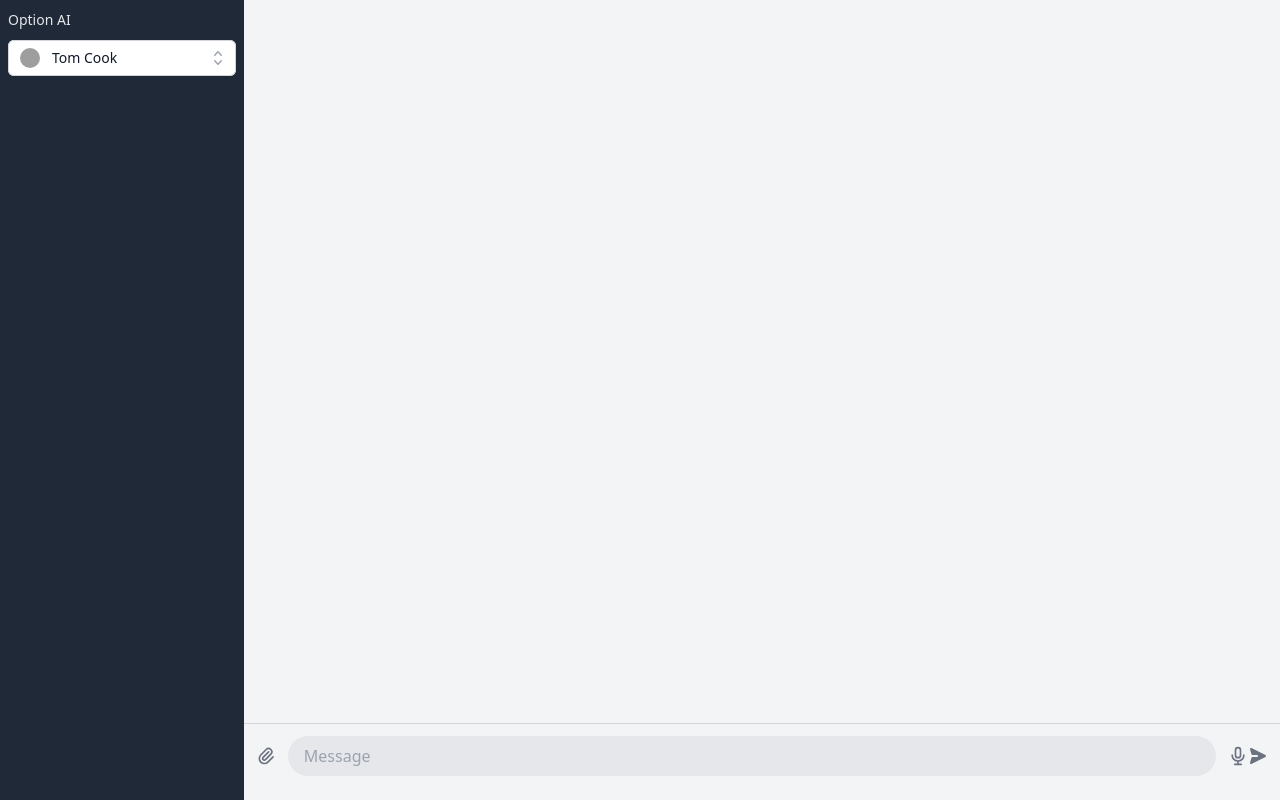
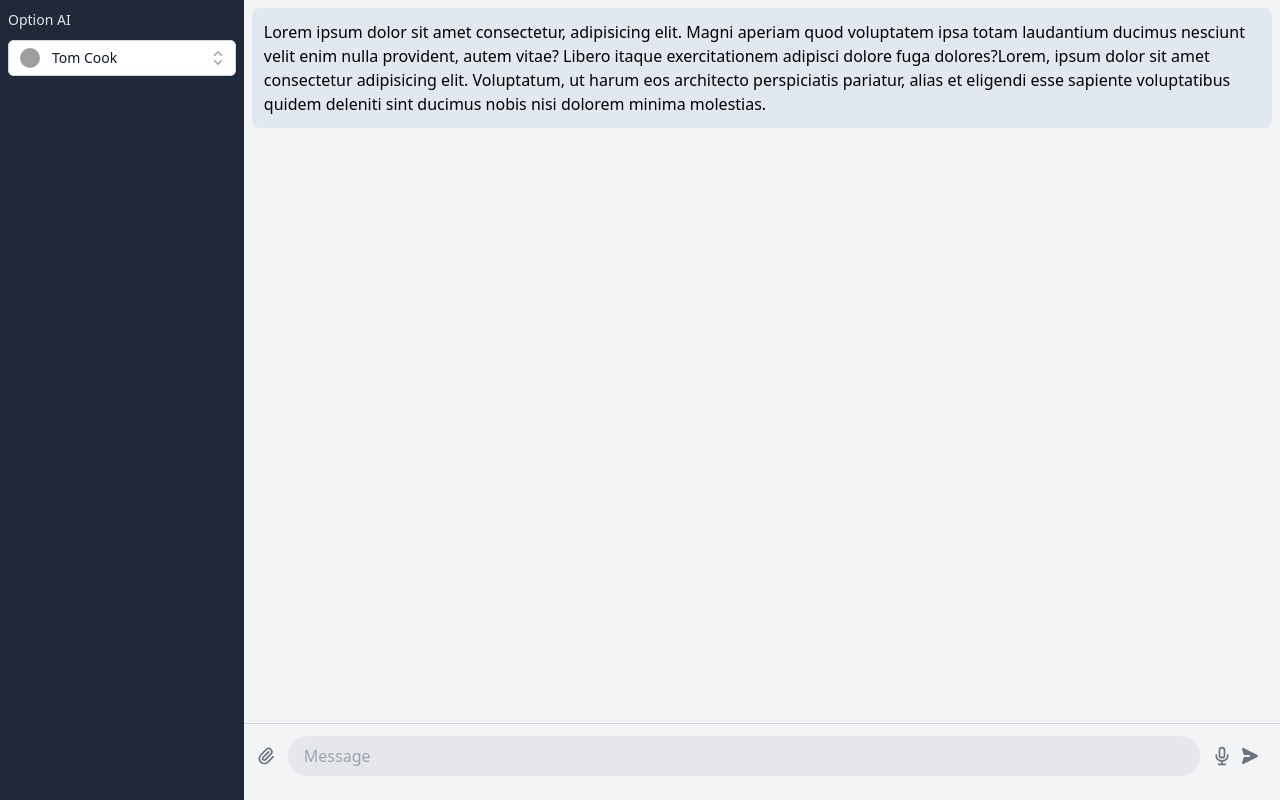
Before and after one commit to jibenight/React-ChatGPT, a React (Vite) app: page / in a window 1280 px wide. Built offline with nearby package versions, Linux system fonts and the light colour scheme; grey boxes are pictures that could not be loaded.

Commit message:
Chatzone componen

```diff
--- a/package.json
+++ b/package.json
@@ -14,7 +14,8 @@
     "dotenv": "^16.0.3",
     "openai": "^3.2.1",
     "react": "^18.2.0",
-    "react-dom": "^18.2.0"
+    "react-dom": "^18.2.0",
+    "react-hook-form": "^7.43.7"
   },
   "devDependencies": {
     "@types/react": "^18.0.28",
--- a/src/component/ChatInput.jsx
+++ b/src/component/ChatInput.jsx
@@ -1,5 +1,16 @@
+import { useForm } from 'react-hook-form';
+
 function ChatInput() {
+  const {
+    register,
+    handleSubmit,
+    watch,
+    formState: { errors },
+  } = useForm();
+  const onSubmit = data => console.log(data);
+
   return (
+    <form onSubmit={handleSubmit(onSubmit)}>
       <div className='absolute bottom-3 flex items-center justify-between w-full p-3 border-t border-gray-300'>
         <button>
           <svg
@@ -23,8 +34,10 @@ function ChatInput() {
           placeholder='Message'
           className='block w-full py-2 pl-4 mx-3 bg-gray-200 rounded-full outline-none focus:text-gray-700'
           name='message'
+          {...register('example')}
           required
         />
+
         <button>
           <svg
             xmlns='http://www.w3.org/2000/svg'
@@ -41,7 +54,7 @@ function ChatInput() {
             />
           </svg>
         </button>
-      <button type='submit'>
+        <button type='submit' className='mx-2'>
           <svg
             className='w-5 h-5 text-gray-500 origin-center transform rotate-90'
             xmlns='http://www.w3.org/2000/svg'
@@ -52,6 +65,7 @@ function ChatInput() {
           </svg>
         </button>
       </div>
+    </form>
   );
 }
 
--- /dev/null
+++ b/src/component/ChatText.jsx
@@ -0,0 +1,17 @@
+function ChatText(props) {
+  return (
+    <div className='rounded-lg m-2 p-3 bg-slate-200'>
+      <p>
+        Lorem ipsum dolor sit amet consectetur, adipisicing elit. Magni aperiam
+        quod voluptatem ipsa totam laudantium ducimus nesciunt velit enim nulla
+        provident, autem vitae? Libero itaque exercitationem adipisci dolore
+        fuga dolores?Lorem, ipsum dolor sit amet consectetur adipisicing elit.
+        Voluptatum, ut harum eos architecto perspiciatis pariatur, alias et
+        eligendi esse sapiente voluptatibus quidem deleniti sint ducimus nobis
+        nisi dolorem minima molestias.
+      </p>
+    </div>
+  );
+}
+
+export default ChatText;
--- a/src/component/ChatZone.jsx
+++ b/src/component/ChatZone.jsx
@@ -1,11 +1,13 @@
 import React, { useState } from 'react';
 import ChatInput from './ChatInput';
+import ChatText from './ChatText';
 
 function ChatZone() {
   const [messages, setMessages] = useState([]);
 
   return (
     <div className='relative bg-gray-100 h-screen'>
+      <ChatText />
       <ChatInput />
     </div>
   );
```
Also changed, not shown: 1 other file (tests, documents, lock files or other folders). Lines whose indentation alone changed are shown as unchanged.
